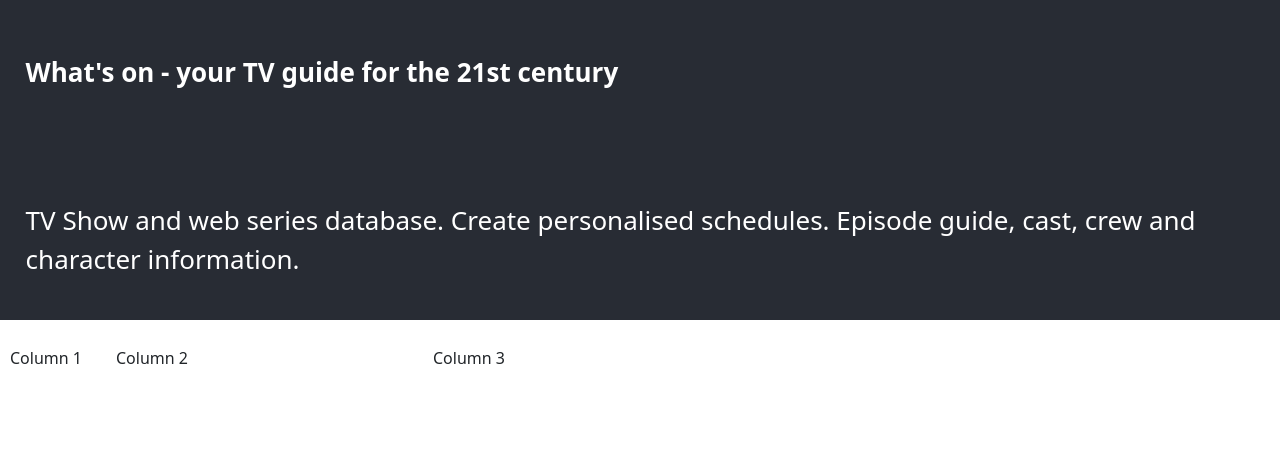
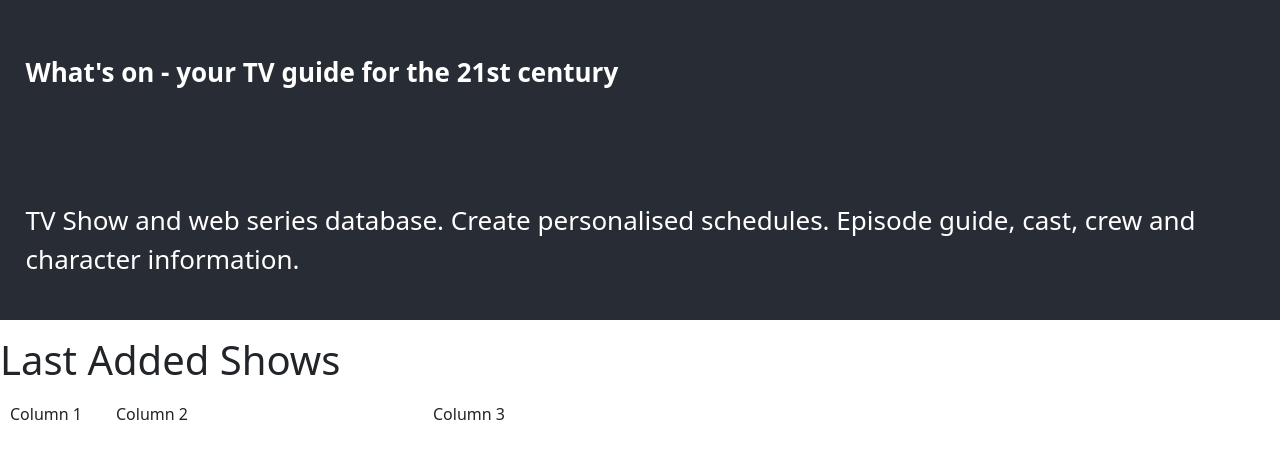
Before and after one commit to dave-42r/whats-on, a React (Create React App) app: page / in a window 1280 px wide. Shown: the top 458 px of the page. Built offline with nearby package versions, Linux system fonts and the light colour scheme.

Commit message:
Updating home page grid title and tests

```diff
--- a/src/HomePageGrid.tsx
+++ b/src/HomePageGrid.tsx
@@ -10,6 +10,7 @@ function HomePageGrid() {
     const ResponsiveGridLayout = WidthProvider(Responsive);
     return (
         <div className="HomePageGrid">
+            <h1>Last Added Shows</h1>
             <ResponsiveGridLayout className="layout" layouts={layouts}
                 breakpoints={{ lg: 1200, md: 996, sm: 768, xs: 480, xxs: 0 }}
                 cols={{ lg: 12, md: 10, sm: 6, xs: 4, xxs: 2 }}>
```
Also changed, not shown: 1 other file (tests, documents, lock files or other folders).
